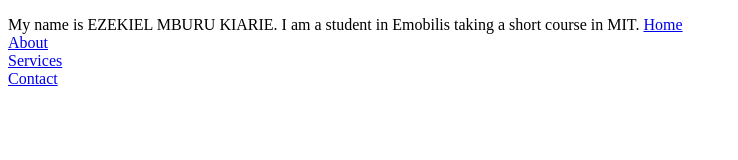
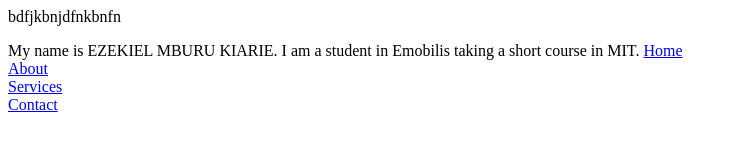
Before and after one commit to ezekielkiarie/portfolio, a plain HTML site: page about.html in a window 1280 px wide. Shown: the whole page, without its empty margins (0-738 px from the left). Drawn offline with Linux system fonts and the light colour scheme.

Commit message:
about.html

```diff
--- a/about.html
+++ b/about.html
@@ -4,8 +4,8 @@
     <meta charset="UTF-8">
     <title>about</title>
 </head>
-
 <body>
+    bdfjkbnjdfnkbnfn
 <p>
     My name is EZEKIEL MBURU KIARIE. I am a student in Emobilis taking a short course in MIT.
 
```
